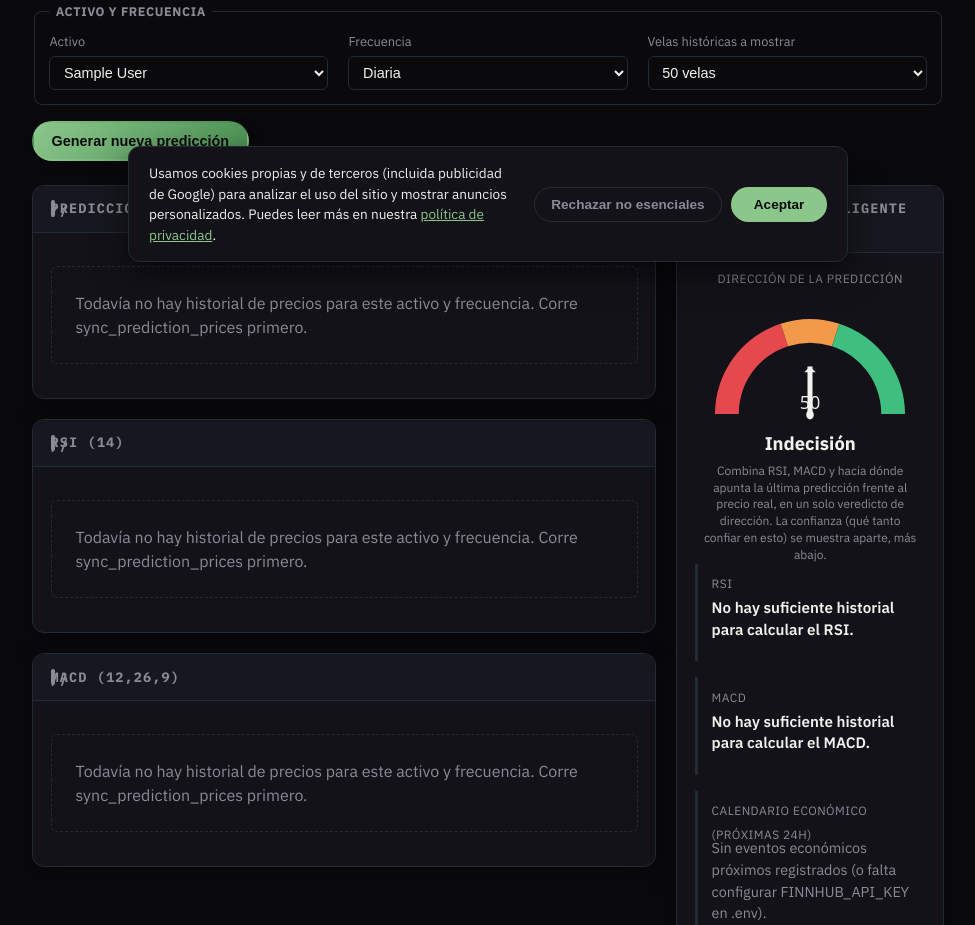
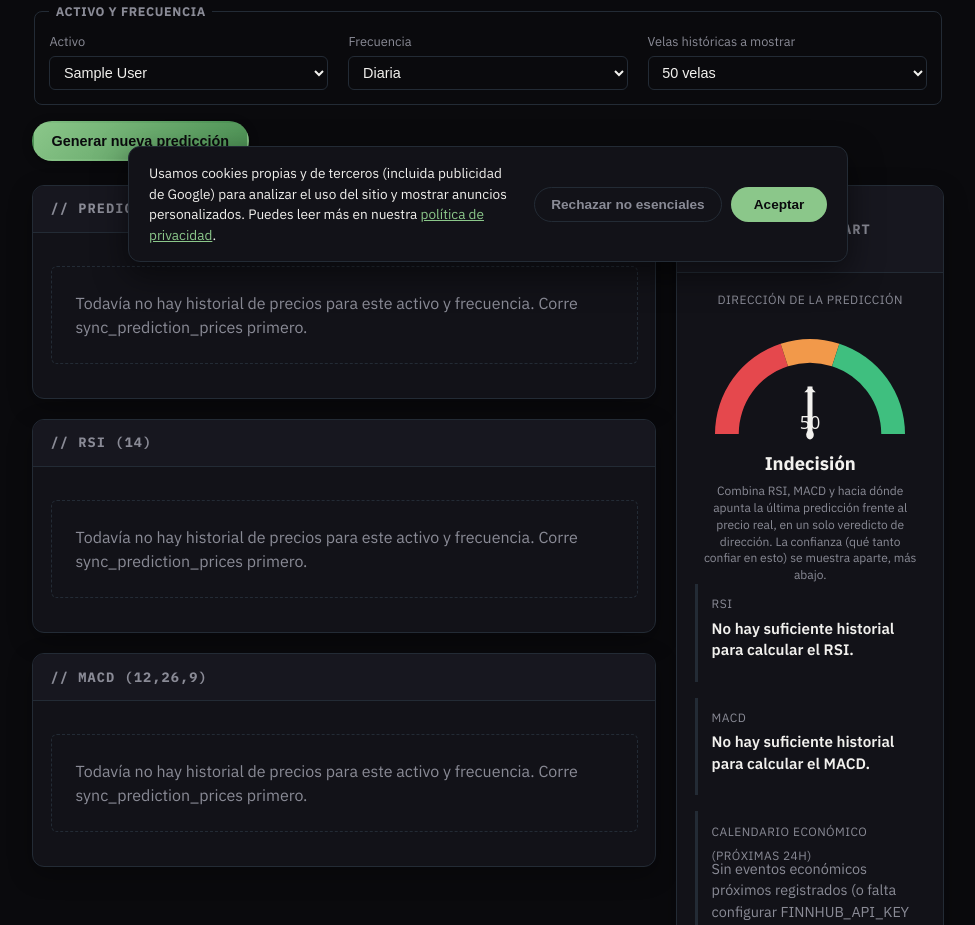
Before and after one commit to DannySP777/DSminds, a Django app: page /prediccion/ in a window 1280 px wide. Shown: the part 522-1447 px from the top of the page, without its empty margins (152-1127 px from the left). Run offline with Django 5.2, Linux system fonts and the light colour scheme; tables that the repository leaves empty hold one stand-in row (values such as "Sample post"); some libraries are stand-ins or nearby versions.

Commit message:
Fix "// Screening" heading overlap: dashboard-panel__header h2::before also matched the generic main h2::before rule (colored bar), and both rules merged on the same pseudo-element — the absolutely-positioned bar rendered on top of the "// " prefix text, looking like a strikethrough.
Co-Authored-By: Claude Sonnet 5 <noreply@anthropic.com>

```diff
--- a/static/css/style.css
+++ b/static/css/style.css
@@ -1623,8 +1623,15 @@ tr.impact-medium .impact-stars {
 }
 
 .dashboard-panel__header h2::before {
+    /* Este h2 también matchea la regla genérica "main h2::before" (la
+       barrita de color de la izquierda) — sin resetear position/width/
+       background aquí, ambas reglas se mezclan en el mismo pseudo-elemento
+       y la barra absoluta queda flotando encima del texto "// ". */
     content: "// ";
     color: var(--muted);
+    position: static;
+    width: auto;
+    background: none;
 }
 
 .dashboard-panel__body {
```
